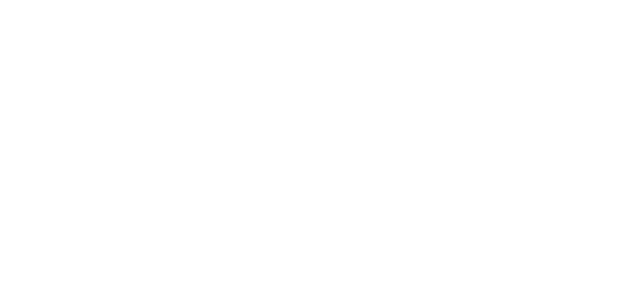
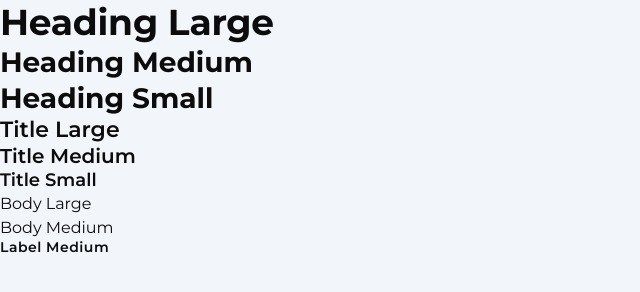
Before and after one commit to faijalfshaikh03/Propty_RealEstate, a plain HTML site: page index.html in a window 1280 px wide. Shown: the top 292 px of the page, without its empty margins (0-640 px from the left). Drawn offline with nearby package versions, Linux system fonts and the light colour scheme.

Commit message:
Basic Styling and HTML

```diff
--- a/assets/css/style.css
+++ b/assets/css/style.css
@@ -1,37 +1,245 @@
 /*-----------------------------------*\
   #style.css
 \*-----------------------------------*/
-
-/**
- * copyright 2023 codewithsadee
- */
-
-
-
-
 
 /*-----------------------------------*\
   #CUSTOM PROPERTY
 \*-----------------------------------*/
 
+:root {
+  --white: #FFFFFF;
+  --yellow: #F6BD26;
+  --primary-100: #2179FF;
+  --primary-90: #1E6DE5;
+  --primary-80: #1B61CC;
+  --primary-70: #1755B2;
+  --primary-40: #0D3166;
+  --primary-20: #071833;
+  --secondary-100: #21FFFF;
+  --secondary-20: #073333;
+  --neutral-100: #FAFCFF;
+  --neutral-98: #F2F5FA;
+  --neutral-95: #E9ECF2;
+  --neutral-90: #DADFE5;
+  --neutral-80: #C2C6CC;
+  --neutral-60: #919499;
+  --neutral-50: #797C80;
+  --neutral-40: #616366;
+  --neutral-30: #494A4D;
+  --neutral-20: #303133;
+  --neutral-10: #18191A;
+  --neutral-5: #0C0C0D;
+  --error-100: #FF2134;
+
+  --gradient: linearGradient(270deg, #0F4392 0%, #001D3D 100%);
+    /* Font Family */
+    --font-primary: "Montserrat", sans-serif;
+
+  /* Font Size */
+  --fs-base: 62.5%;
+  --fs-headline-large: 3.6rem;
+  --fs-headline-medium: 2.8rem;
+  --fs-headline-small: 2.8rem;
+  --fs-title-large: 2.2rem;
+  --fs-title-medium: 2rem;
+  --fs-title-small: 1.8rem;
+  --fs-body-large: 1.6rem;
+  --fs-body-medium: 1.6rem;
+  --fs-label-large: 1.6rem;
+  --fs-label-medium: 1.4rem;
 
 
+  /* Line height */
+  --lh-headline-large: 44px;
+  --lh-headline-medium: 36px;
+  --lh-headline-small: 36px;
+  --lh-title-large: 28px;
+  --lh-title-medium: 24px;
+  --lh-title-small: 24px;
+  --lh-body-large: 24px;
+  --lh-body-medium: 24px;
+  --lh-label-large: 24px;
+  --lh-label-medium: 20px;
+
+
+  /* Font Weight */
+  --weight-bold: 700;
+  --weight-semiBold: 600;
+  --weight-regular: 400;
+
+  /* Letter Spacing */
+  --traking-n-025: -0.25px;
+  --traking-p-05: 0.5px;
+
+  /* Radius */
+  --radius-small: 8px;
+  --radius-medium: 12px;
+  --radius-large: 16px;
+  --radius-extra-large: 32px;
+  --radius-full: 1000px;
+  --radius-circle: 50%;
+
+  /* Box Shadow */
+  --shadow-1: 0px 2px 4px 0px #00000033;
+  --shadow-2: 0px 5px 10px 0px #0000000D;
+  --shadow-3: 0px 5px 10px 0px #00000033;
+  --shadow-4: 0px 10px 20px 0px #0000001A;
+
+  /* Transition */
+  --transition-easing-quick: cubic-bezier(0, 0.7, 0.3, 1);
+  --transition-duration-quick: 200ms;
+  --transition-duration-smooth: 500ms;
+
+}
+
+/* gradient */
 
 
 /*-----------------------------------*\
   #RESET
 \*-----------------------------------*/
 
+*,
+*::before,
+*::after {
+  margin: 0;
+  padding: 0;
+  box-sizing: border-box;
+}
 
+li {
+  list-style: none;
+}
 
+a,
+img,
+span,
+input,
+select,
+button {
+  display: block;
+}
+
+a {
+  color: inherit;
+  text-decoration: none;
+}
+
+img {
+  height: auto;
+}
+
+input,
+button,
+select {
+  background: none;
+  border: none;
+  font: inherit;
+}
+
+button {
+  cursor: pointer;
+}
+
+input,
+select {
+  width: 100%;
+  outline: none;
+}
+
+address {
+  font-style: normal;
+}
+
+select {
+  appearance: none;
+  -webkit-appearance: none;
+  -moz-appearance: none;
+}
+
+html {
+  font-family: var(--font-primary);
+  font-size: var(--fs-base);
+  scroll-behavior: smooth;
+}
+
+body {
+  background-color: var(--neutral-98);
+  color: var(--neutral-5);
+  font-size: var(--fs-body-medium);
+  line-height: var(--lh-body-medium);
+  height: 300vh;
+}
+
+::-webkit-scrollbar {width: 12px;}
+
+::-webkit-scrollbar-track { background-color: var(--neutral-90);}
+
+::-webkit-scrollbar-thumb {
+  background-color: var(--neutral-60);
+  border-radius: 4px;
+}
 
 
 /*-----------------------------------*\
   #TYPOGRAPHY
 \*-----------------------------------*/
 
+.heading-large {
+  font-size: var(--fs-headline-large);
+  line-height: var(--lh-headline-large);
+  font-weight: var(--weight-bold);
+  letter-spacing: var(--traking-n-025);
+}
 
+.heading-medium {
+  font-size: var(--fs-headline-medium);
+  line-height: var(--lh-headline-medium);
+  font-weight: var(--weight-bold);
+}
 
+.heading-small{
+  font-size: var(--fs-headline-small);
+  line-height: var(--lh-headline-small);
+  font-weight: var(--weight-bold);
+}
+
+.title-large {
+  font-size: var(--fs-title-large);
+  line-height: var(--lh-title-large);
+  font-weight: var(--weight-semiBold);
+}
+
+.title-medium {
+  font-size: var(--fs-title-medium);
+  line-height: var(--lh-title-medium);
+  font-weight: var(--weight-semiBold);
+}
+
+.title-small {
+  font-size: var(--fs-title-small);
+  line-height: var(--lh-title-small);
+  font-weight: var(--weight-semiBold);
+}
+
+.body-large {
+  font-size: var(--fs-body-large);
+  line-height: var(--lh-body-large);
+  font-weight: var(--weight-regular);
+}
+
+.body-medium {
+  font-size: var(--fs-body-medium);
+  line-height: var(--lh-body-medium);
+  font-weight: var(--weight-regular);
+}
+
+.label-medium {
+  font-size: var(--fs-label-medium);
+  line-height: var(--fs-label-medium);
+  font-weight: var(--weight-semiBold);
+  letter-spacing: var(--traking-p-05);
+}
 
 
 /*-----------------------------------*\
--- a/index.html
+++ b/index.html
@@ -0,0 +1,45 @@
+<!DOCTYPE html>
+<html lang="en">
+
+<head>
+    <meta charset="UTF-8">
+    <meta name="viewport" content="width=device-width, initial-scale=1.0">
+    <title>Nivasa</title>
+
+    <meta name="title" content="Nivasa">
+    <meta name="description" content="This is a realestate website developed by Faijal F.Shaikh">
+
+    <!-- Favicon -->
+    <link rel="shortcut icon" href="./favicon.svg" type="image/svg+xml">
+
+    <link rel="preconnect" href="https://fonts.googleapis.com">
+    <link rel="preconnect" href="https://fonts.gstatic.com" crossorigin>
+    <link href="https://fonts.googleapis.com/css2?family=Montserrat:wght@400;600;700&display=swap" rel="stylesheet">
+
+
+    <!-- Google icon link -->
+     <link rel="stylesheet" href="https://fonts.googleapis.com/css2?family=Material+Symbols+Rounded:opsz,wght,FILL,GRAD@24,400,0..1,0" />
+
+    <!-- Custom CSS Link -->
+     <link rel="stylesheet" href="./assets/css/style.css">
+
+     <!-- custom js link -->
+     <script src="./assets/js/script.js" defer></script>
+</head>
+
+<body>
+
+    <div class="heading-large">Heading Large</div>
+    <div class="heading-medium">Heading Medium</div>
+    <div class="heading-small">Heading Small</div>
+    <div class="title-large">Title Large</div>
+    <div class="title-medium">Title Medium</div>
+    <div class="title-small">Title Small</div>
+    <div class="body-large">Body Large</div>
+    <div class="body-medium">Body Medium</div>
+    <div class="label-medium">Label Medium</div>
+
+
+</body>
+
+</html>
```
